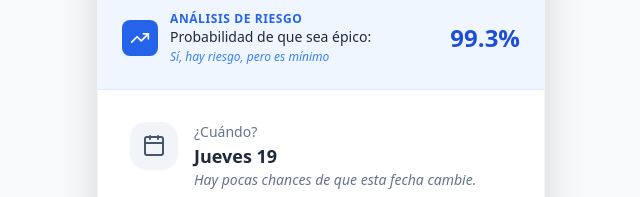
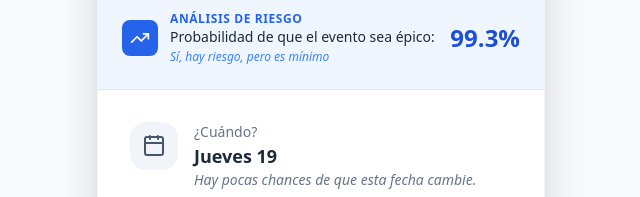
Before and after one commit to francoOlivero/HTML-Act-Degree-Invitation, a plain HTML site: page index.html in a window 1280 px wide. Shown: the part 292-489 px from the top of the page, 319-959 px from the left. Drawn offline with nearby package versions, Linux system fonts and the light colour scheme.

Commit message:
updt prob msg

```diff
--- a/index.html
+++ b/index.html
@@ -61,7 +61,7 @@
                 </div>
                 <div>
                     <p class="text-xs text-blue-600 font-bold uppercase tracking-wider">Análisis de Riesgo</p>
-                    <p class="text-sm font-medium">Probabilidad de que sea épico:</p>
+                    <p class="text-sm font-medium">Probabilidad de que el evento sea épico:</p>
                     <p class="text-xs text-blue-500 italic mt-0.5">Sí, hay riesgo, pero es mínimo</p>
                 </div>
             </div>
```
